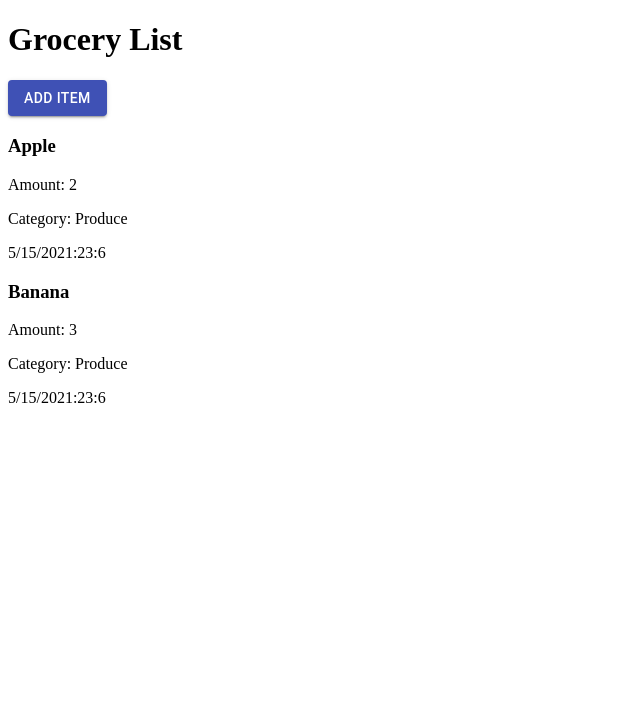
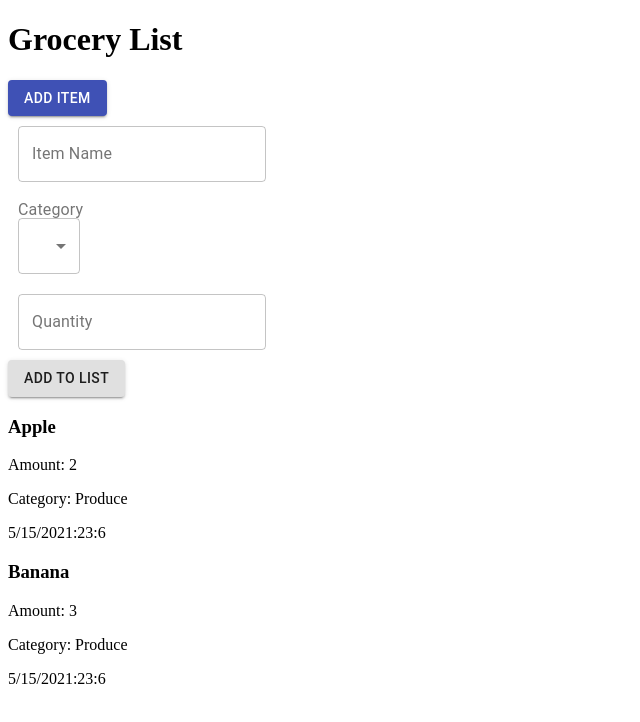
Before and after one commit to 2021-IBM-Accelerate-SW-Track/lab-1-team-19, a React (Create React App) app: page / in a window 1280 px wide. Shown: the top 722 px of the page, without its empty margins (0-640 px from the left). Built offline with nearby package versions, Linux system fonts and the light colour scheme.

Commit message:
Fixing testid bugs

```diff
--- a/src/App.js
+++ b/src/App.js
@@ -65,7 +65,7 @@ return (
     <Header />
     <Button variant="contained" color='primary' onClick={() => setAddBox(!addBox)}>Add item</Button>
 
-    {!addBox && <AddItem onAdd = {addItem} />}
+    {addBox && <AddItem onAdd = {addItem} />}
 
     {items.length>0 ? (
         <Items items={items} />
```
